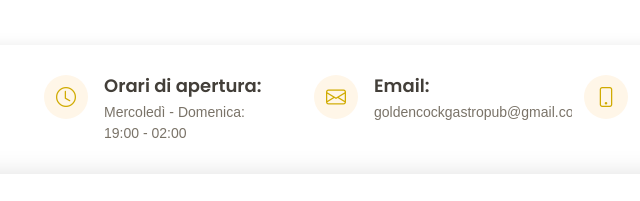
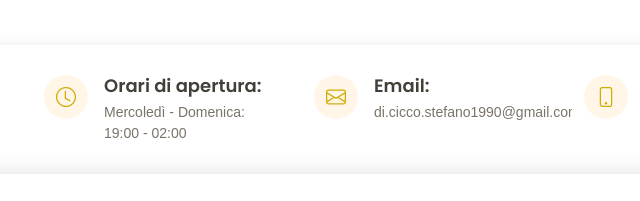
Before and after one commit to goldencockgastropub/goldencockgastropub, a plain HTML site: page index.html in a window 1280 px wide. Shown: the part 7033-7234 px from the top of the page, 338-978 px from the left. Drawn offline with Linux system fonts and the light colour scheme.

Commit message:
Add files via upload

```diff
--- a/index.html
+++ b/index.html
@@ -930,7 +930,7 @@
           <div class="col-lg-3 col-md-6 info mt-4 mt-lg-0">
             <i class="bi bi-envelope"></i>
             <h4>Email:</h4>
-            <p>goldencockgastropub@gmail.com</p>
+            <p>di.cicco.stefano1990@gmail.com</p>
           </div>
 
           <div class="col-lg-3 col-md-6 info mt-4 mt-lg-0">
@@ -941,7 +941,7 @@
         </div>
       </div>
 
-      <form action="https://formsubmit.co/goldencockgastropub@gmail.com" method="post" role="form" class="php-email-form">
+      <form action="https://formsubmit.co/di.cicco.stefano1990@gmail.com" method="post" role="form" class="php-email-form">
         <div class="row">
           <div class="col-md-6 form-group">
             <input type="text" name="name" class="form-control" id="namecont" placeholder="Nome" required>
```
